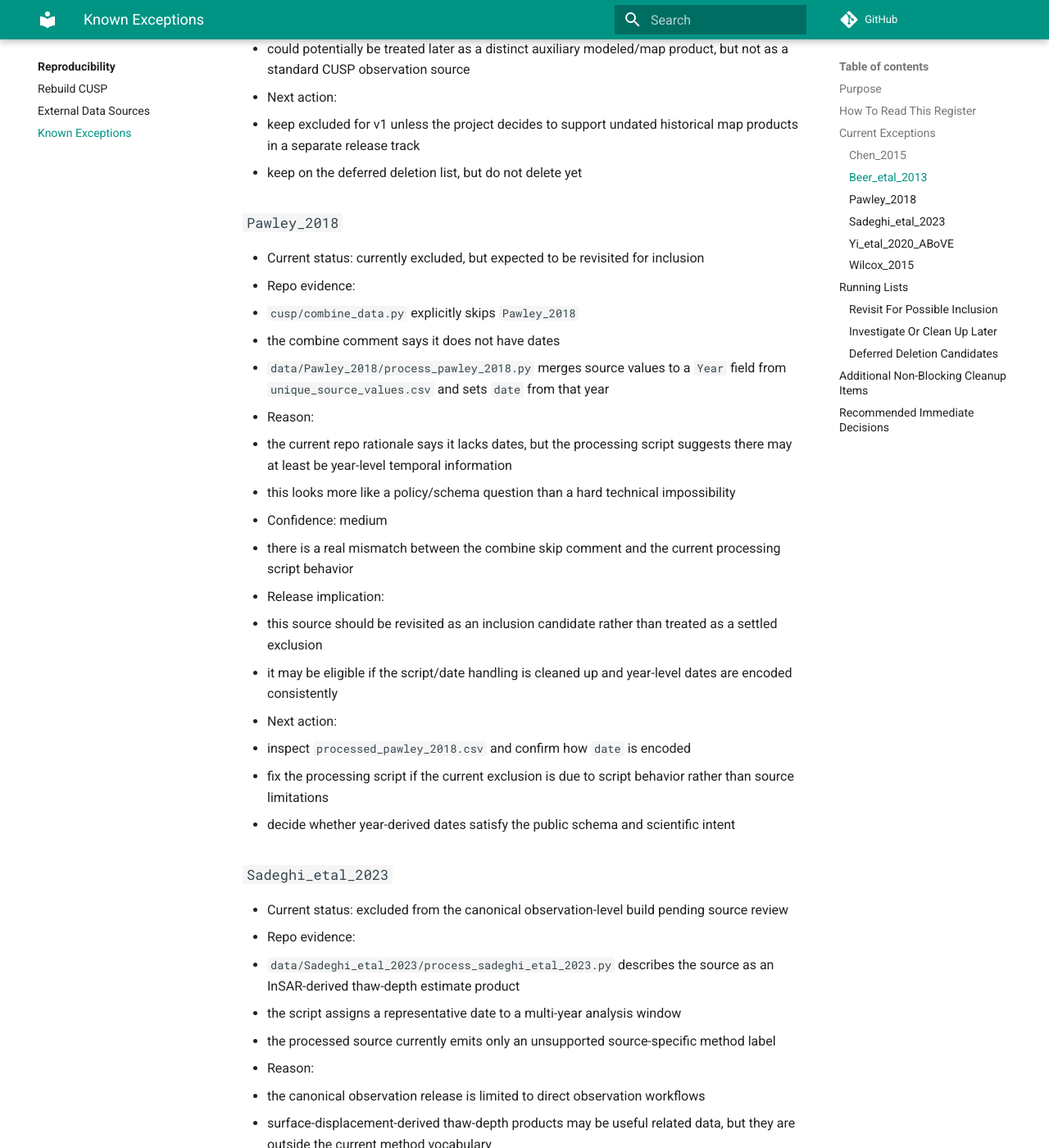
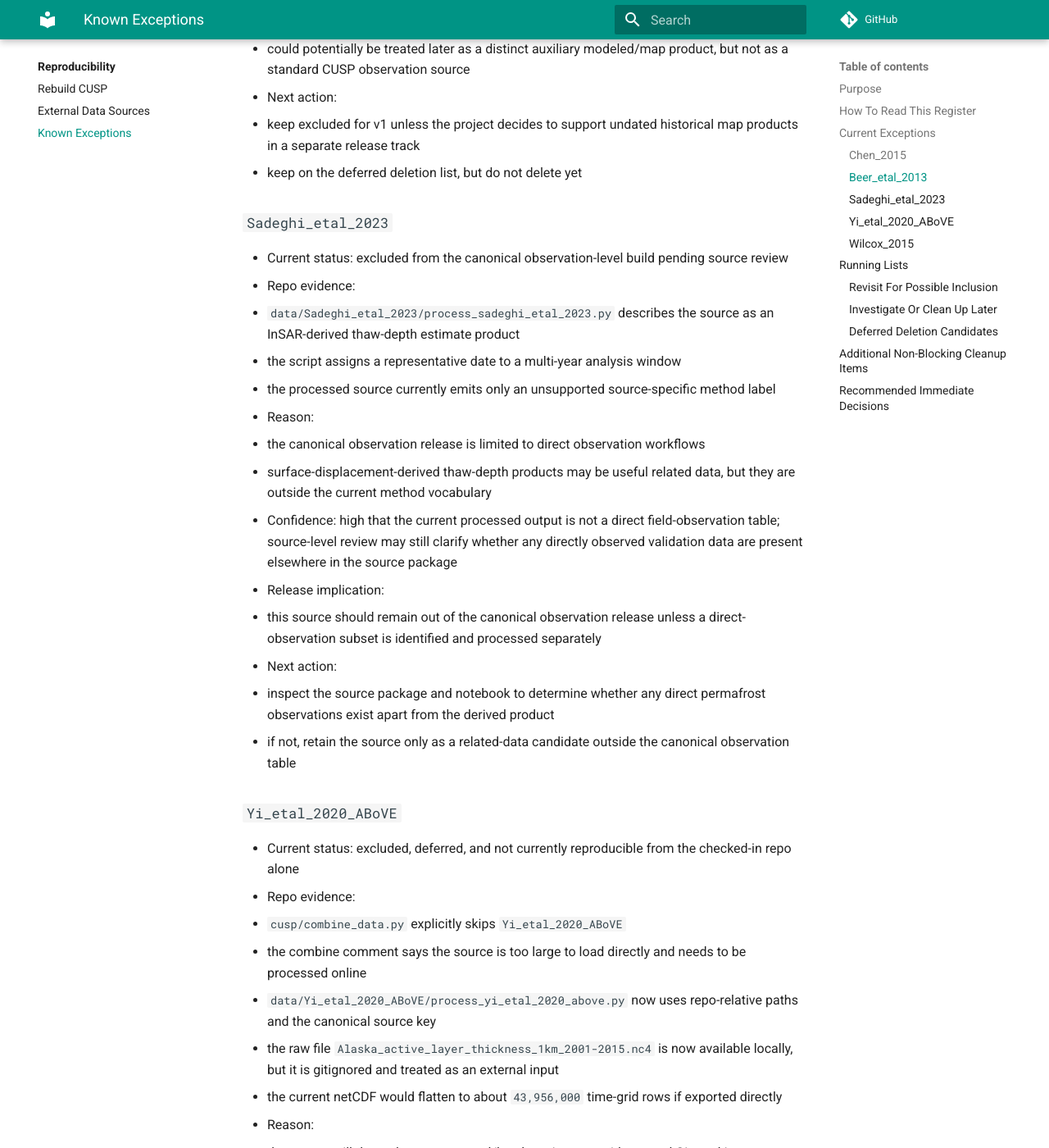
Before and after one commit to jonschwenk/cusp, an MkDocs documentation site: the page built from docs/reproducibility/reproducibility-exceptions.md, in a window 1280 px wide and 1400 px high, scrolled down 2045 px. Shown: the whole window at 82% size. Built offline with MkDocs 1.6.1 and Material for MkDocs 9.7.7, drawn with Linux system fonts in a browser that asks for light colours; comment, search, counter and statistics services are not loaded; some of the changed text lies outside the part shown.

Commit message:
including Pawley 2018, closes https://github.com/jonschwenk/cusp/issues/16

```diff
--- a/docs/reproducibility/reproducibility-exceptions.md
+++ b/docs/reproducibility/reproducibility-exceptions.md
@@ -54,26 +54,6 @@ This is a working project document. Entries here should be revised as sources ar
 - Next action:
   - keep excluded for v1 unless the project decides to support undated historical map products in a separate release track
   - keep on the deferred deletion list, but do not delete yet
-
-### `Pawley_2018`
-
-- Current status: currently excluded, but expected to be revisited for inclusion
-- Repo evidence:
-  - `cusp/combine_data.py` explicitly skips `Pawley_2018`
-  - the combine comment says it does not have dates
-  - `data/Pawley_2018/process_pawley_2018.py` merges source values to a `Year` field from `unique_source_values.csv` and sets `date` from that year
-- Reason:
-  - the current repo rationale says it lacks dates, but the processing script suggests there may at least be year-level temporal information
-  - this looks more like a policy/schema question than a hard technical impossibility
-- Confidence: medium
-  - there is a real mismatch between the combine skip comment and the current processing script behavior
-- Release implication:
-  - this source should be revisited as an inclusion candidate rather than treated as a settled exclusion
-  - it may be eligible if the script/date handling is cleaned up and year-level dates are encoded consistently
-- Next action:
-  - inspect `processed_pawley_2018.csv` and confirm how `date` is encoded
-  - fix the processing script if the current exclusion is due to script behavior rather than source limitations
-  - decide whether year-derived dates satisfy the public schema and scientific intent
 
 ### `Sadeghi_etal_2023`
 
@@ -135,7 +115,6 @@ This is a working project document. Entries here should be revised as sources ar
 
 ### Revisit For Possible Inclusion
 
-- `Pawley_2018`
 - `Sadeghi_etal_2023`
 
 ### Investigate Or Clean Up Later
@@ -159,5 +138,4 @@ These are not currently exclusion reasons, but they should be cleaned up before
 
 1. Keep `Chen_2015` as a bibliographic-only duplicate/absorbed source unless CUSP adds formal sub-source provenance for synthesis datasets.
 2. Treat `Yi_etal_2020_ABoVE` as a formal reproducibility exception unless and until the external-data workflow and the oversized flattening workflow are redesigned and documented.
-3. Revisit `Pawley_2018` specifically, because the script suggests it may have year-level dates despite the current skip comment.
-4. Leave `Beer_etal_2013`, `Sadeghi_etal_2023`, and `Wilcox_2015` excluded for v1 unless the release scope changes.
+3. Leave `Beer_etal_2013`, `Sadeghi_etal_2023`, and `Wilcox_2015` excluded for v1 unless the release scope changes.
```
Also changed, not shown: docs/release/aggregation-validation.md (+6 -6 lines), docs/release/observation-build-validation.md (+17 -15 lines), docs/release/qa-validation.md (+6 -5 lines), docs/reproducibility/reproducibility-audit.md (+9 -10 lines), 3 other files.
